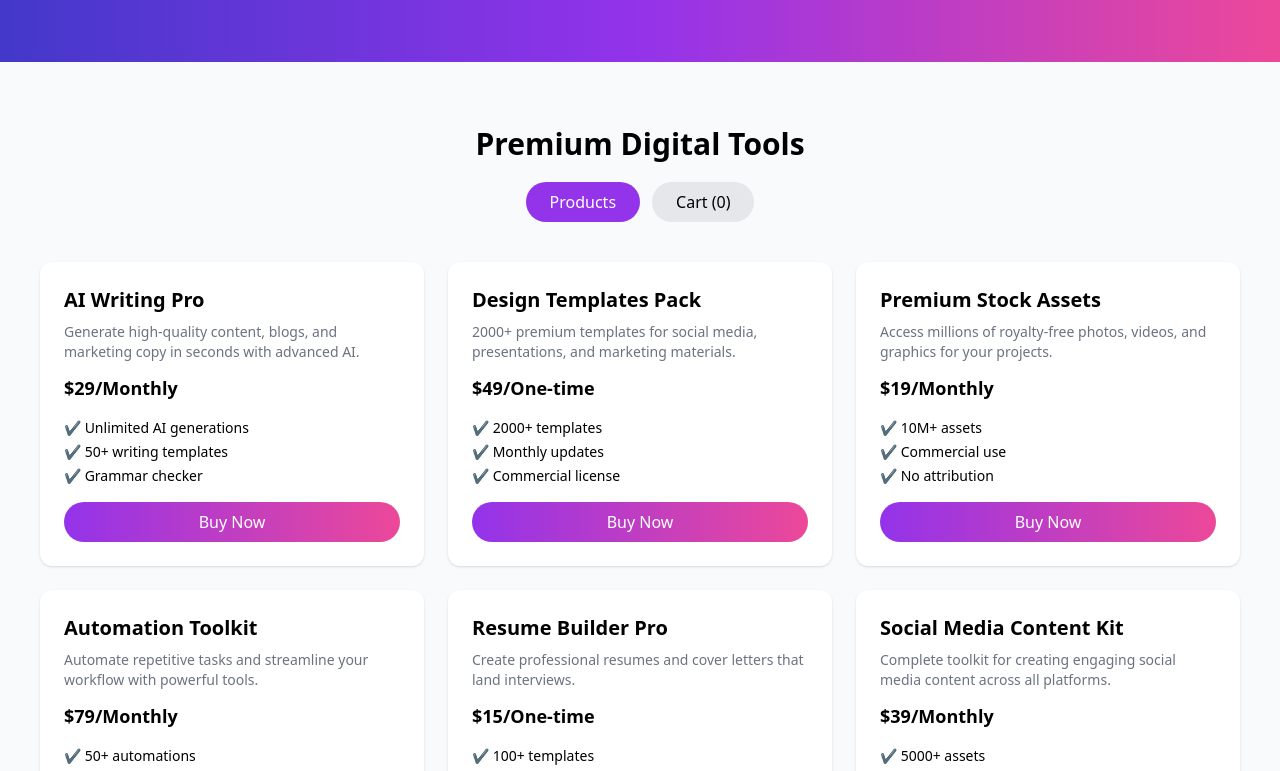
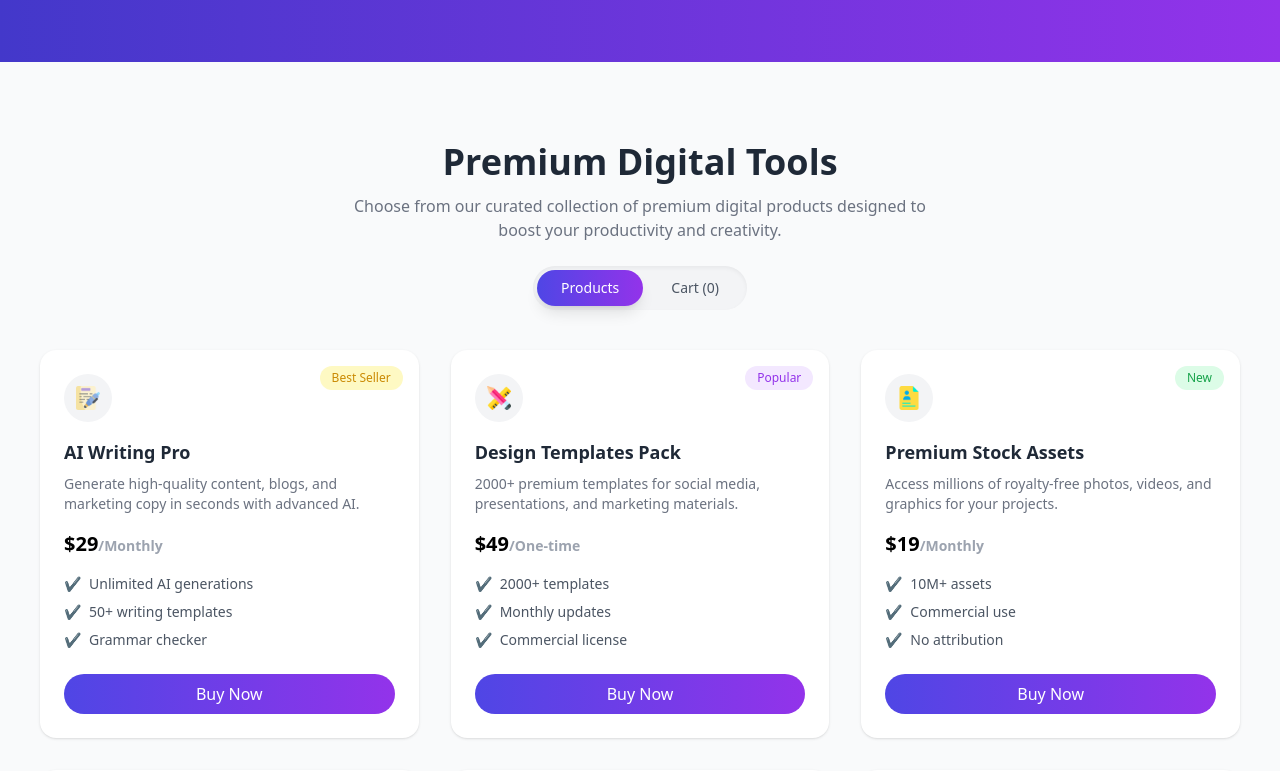
Before and after one commit to sumonsheikh0/digitools, a React (Vite) app: page / in a window 1280 px wide. Shown: the part 964-1735 px from the top of the page. Built offline with nearby package versions, Linux system fonts and the light colour scheme.

Commit message:
product section completed

```diff
--- a/src/App.jsx
+++ b/src/App.jsx
@@ -65,7 +65,7 @@ export default function App() {
               }, 100);
             }}
           >
-            <i className="fa-solid fa-cart-shopping text-xl"></i>
+            <i className="fa-solid fa-cart-shopping text-xl text-indigo-600"></i>
 
             <span className="absolute -top-2 -right-2 bg-red-500 text-white text-xs px-2 py-[2px] rounded-full">
               {cart.length}
@@ -115,7 +115,7 @@ export default function App() {
       </section>
 
       {/* STATS */}
-    <section className="bg-gradient-to-r from-indigo-700 via-purple-600 to-pink-500 text-white py-16">
+      <section className="bg-gradient-to-r from-indigo-700 to-purple-600 text-white py-16">
 
         <div className="max-w-6xl mx-auto grid grid-cols-1 md:grid-cols-3 text-center">
 
@@ -142,56 +142,125 @@ export default function App() {
       </section>
 
       {/* PRODUCTS TITLE */}
-      <div className="text-center mt-16">
-        <h2 className="text-3xl font-bold">Premium Digital Tools</h2>
+      <div className="text-center mt-20">
 
-        <div className="flex justify-center gap-3 mt-5">
+        <h2 className="text-4xl font-bold text-gray-800">
+          Premium Digital Tools
+        </h2>
+
+        <p className="text-gray-500 mt-3 max-w-xl mx-auto">
+          Choose from our curated collection of premium digital products designed
+          to boost your productivity and creativity.
+        </p>
+
+        {/* TOGGLE BUTTON */}
+        <div className="mt-6 flex justify-center">
+
+          <div className="bg-gray-100 p-1 rounded-full flex gap-1 shadow-inner">
+
+            {/* Products */}
             <button
               onClick={() => setShowCart(false)}
-            className={`px-6 py-2 rounded-full ${!showCart ? "bg-purple-600 text-white" : "bg-gray-200"
+              className={`px-6 py-2 rounded-full text-sm font-medium transition-all duration-300
+        ${!showCart
+                  ? "bg-gradient-to-r from-indigo-600 to-purple-600 text-white shadow-lg"
+                  : "text-gray-600 hover:bg-gray-200"
                 }`}
             >
               Products
             </button>
 
+            {/* Cart */}
             <button
               onClick={() => setShowCart(true)}
-            className={`px-6 py-2 rounded-full ${showCart ? "bg-purple-600 text-white" : "bg-gray-200"
+              className={`px-6 py-2 rounded-full text-sm font-medium transition-all duration-300
+        ${showCart
+                  ? "bg-gradient-to-r from-indigo-600 to-purple-600 text-white shadow-lg"
+                  : "text-gray-600 hover:bg-gray-200"
                 }`}
             >
               Cart ({cart.length})
             </button>
+
+          </div>
+
         </div>
       </div>
-
       {/* PRODUCTS */}
       {!showCart && (
-        <div className="grid md:grid-cols-2 lg:grid-cols-3 gap-6 p-10">
-          {productsData.map((product) => (
-            <div className="bg-white p-6 rounded-xl shadow hover:shadow-lg transition">
-              <h3 className="text-xl font-bold mb-2">{product.name}</h3>
-              <p className="text-gray-500 text-sm mb-3">
+  <div className="grid md:grid-cols-2 lg:grid-cols-3 gap-8 px-10 py-10">
+
+    {productsData.map((product) => {
+
+      //  TAG COLOR LOGIC
+      let badgeColor = "";
+      if (product.tagType === "best") {
+        badgeColor = "bg-yellow-100 text-yellow-600";
+      } else if (product.tagType === "popular") {
+        badgeColor = "bg-purple-100 text-purple-600";
+      } else if (product.tagType === "new") {
+        badgeColor = "bg-green-100 text-green-600";
+      }
+
+      return (
+        <div
+          key={product.id}
+          className="relative bg-white p-6 rounded-2xl shadow hover:shadow-xl transition duration-300"
+        >
+
+          {/*  BADGE */}
+          {product.tag && (
+            <span className={`absolute top-4 right-4 text-xs px-3 py-1 rounded-full ${badgeColor}`}>
+              {product.tag}
+            </span>
+          )}
+
+          {/*  ICON */}
+          <div className="w-12 h-12 mb-4 rounded-full bg-gray-100 flex items-center justify-center">
+            <img
+              src={product.image}
+              alt={product.name}
+              className="w-6 h-6 object-contain"
+            />
+          </div>
+
+          {/* TITLE */}
+          <h3 className="text-lg font-semibold text-gray-800 mb-2">
+            {product.name}
+          </h3>
+
+          {/* DESC */}
+          <p className="text-gray-500 text-sm mb-4">
             {product.description}
           </p>
 
-              <p className="font-bold text-lg mb-4">
-                ${product.price}/{product.period}
+          {/* PRICE */}
+          <p className="font-bold text-xl mb-4">
+            ${product.price}
+            <span className="text-sm text-gray-400">/{product.period}</span>
           </p>
 
-              <ul className="text-sm mb-4 space-y-1">
-                {product.features.map((f) => (
-                  <li>✔ {f}</li>
+          {/* FEATURES */}
+          <ul className="text-sm mb-6 space-y-2">
+            {product.features.map((f, i) => (
+              <li key={i} className="flex items-center gap-2 text-gray-600">
+                <span className="text-green-500">✔</span> {f}
+              </li>
             ))}
           </ul>
 
+          {/* BUTTON */}
           <button
             onClick={() => addToCart(product)}
-                className="w-full bg-gradient-to-r from-purple-600 to-pink-500 text-white py-2 rounded-full"
+            className="w-full bg-gradient-to-r from-indigo-600 to-purple-600 text-white py-2 rounded-full hover:scale-105 transition"
           >
             Buy Now
           </button>
+
         </div>
-          ))}
+      );
+    })}
+
   </div>
 )}
 
```
Lines whose indentation alone changed are shown as unchanged.
